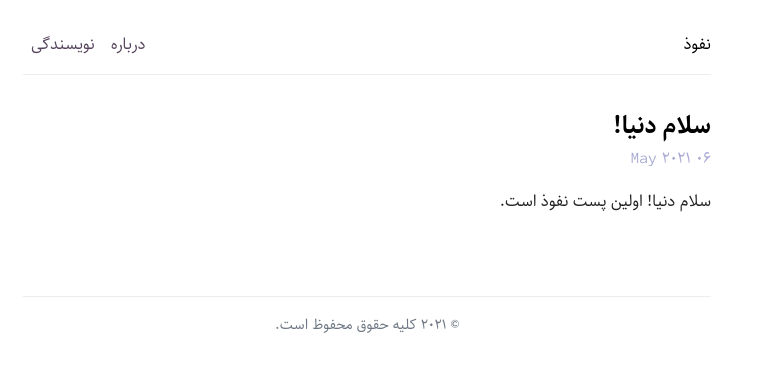
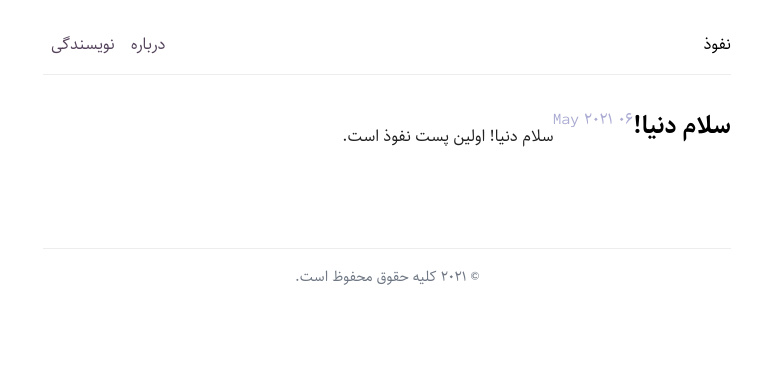
Before and after one commit to nofoz/nofoz.ir, a Jekyll site: the page built from _posts/2021-05-06-hello-world.md, in a window 1280 px wide. Shown: the top 372 px of the page, without its empty margins (432-1194 px from the left). Built offline with Jekyll 4.4.1, drawn with Linux system fonts in a browser that asks for light colours.

Commit message:
Update default.html

```diff
--- a/_layouts/default.html
+++ b/_layouts/default.html
@@ -19,7 +19,9 @@
         <!-- /Header -->
 
         <!-- Content -->
+        <section class="container article-list">
         {{ content }}
+        </section>
         <!-- /Content -->
 
         {% include footer.html %}
```
